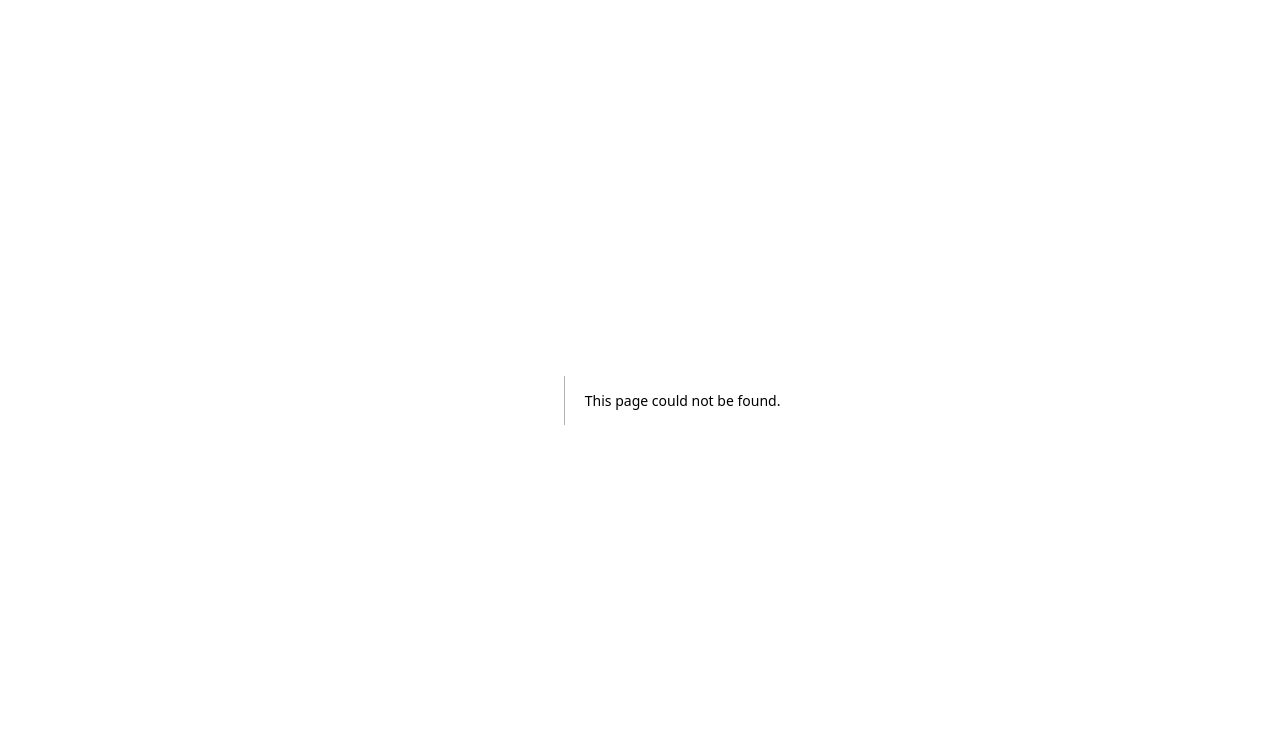
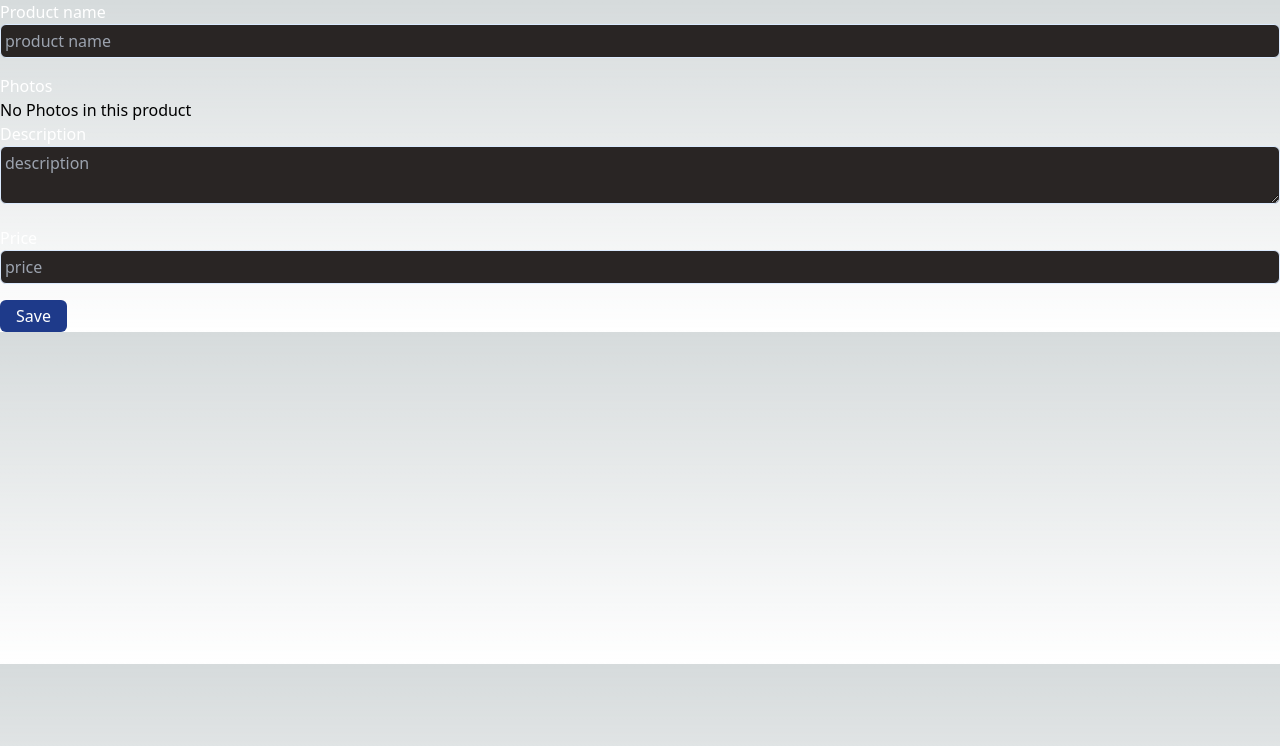
Before and after one commit to ChristopherCastro69/Ecommerce_Dashboard_NextJs, a Next.js app: page /components/ProductForm in a window 1280 px wide. Before the commit this address had no page. Shown: the top 746 px of the page. Built offline with nearby package versions, Linux system fonts and the light colour scheme.

Commit message:
completed the CRUD methods

```diff
--- a/src/models/Product.js
+++ b/src/pages/api/models/Product.js
@@ -1,4 +1,4 @@
-import {model, Schema} from "mongoose";
+import {model, Schema, models} from "mongoose";
 
 const ProductSchema = new Schema({
     title: {type: String, required: true},
@@ -6,4 +6,4 @@ const ProductSchema = new Schema({
     price: {type: Number, required: true},
 });
 
-export const Product = model('Product', ProductSchema);
+export const Product = models.Product || model('Product', ProductSchema);
--- a/src/pages/api/products.js
+++ b/src/pages/api/products.js
@@ -1,12 +1,25 @@
 
 import { mongooseConnect } from "@/lib/mongoose";
-import {Product} from "@/models/Product";
+import {Product} from "@/pages/api/models/Product";
 
 //Main product from Mongo DB
 export default async function handle(req, res){
     // res.json(req.method);
     const {method} = req;
     await mongooseConnect();
+
+    //Read
+    if(method === 'GET'){
+        // if naay id
+        if(req.query?.id){
+            res.json(await Product.findOne({_id:req.query.id}));
+        } else{
+            res.json(await Product.find());
+        }
+
+    }
+
+    //Create
     if(method === 'POST'){
         const {title, description, price} = req.body;
 
@@ -15,4 +28,19 @@ export default async function handle(req, res){
         })
         res.json(productDoc);
     }
+
+    //Update
+    if(method === 'PUT'){
+        const {title, description, price, _id} = req.body;
+        await Product.updateOne({_id}, {title, description, price});
+        res.json(true);
+    }
+
+    //Delete
+    if(method === 'DELETE'){
+        if(req.query?.id){
+            await Product.deleteOne({_id:req.query?.id});
+            res.json(true);
+        }
+    }
 }
--- /dev/null
+++ b/src/pages/components/ProductForm.js
@@ -0,0 +1,87 @@
+import { useState } from "react";
+
+import axios from "axios";
+import { useRouter } from "next/router";
+
+export default function ProductForm({
+    _id,
+    title: existingTitle,
+    description: existingDescription,
+    price: existingPrice,
+    images,
+}){
+
+    const [title, setTitle] = useState(existingTitle || '');
+    const [description, setDescription] = useState(existingDescription || '');
+    const [price, setPrice] = useState(existingPrice || '');
+    const [goToProducts, setGoToProducts] = useState(false);
+    const router = useRouter();
+
+    // for database axios
+    async function saveProduct(ev){
+        ev.preventDefault();
+        // if there is an id for the product
+        const data = {title, description, price};
+        if(_id){
+            //update
+
+            await axios.put('/api/products', {...data,_id});
+
+        }else{
+            //create
+
+            await axios.post('/api/products', data);
+
+        }
+        setGoToProducts(true);
+
+    }
+        if(goToProducts){
+            router.push('/products');
+        }
+    return (
+
+            <form onSubmit={saveProduct}>
+
+                <label>Product name</label>
+                <input
+                type="text"
+                placeholder="product name"
+                value ={title}
+                onChange = {ev => setTitle(ev.target.value)}/>
+
+            <label>
+                Photos
+            </label>
+            <div>
+                   {!images?.length && (
+                    <div>
+                        No Photos in this product
+                    </div>
+                )}
+            </div>
+
+
+                <label>Description</label>
+                <textarea
+                placeholder="description"
+                value={description}
+                onChange={ev => setDescription(ev.target.value)}
+                />
+
+
+                <label>Price</label>
+                <input
+                type="number"
+                placeholder="price"
+                value={price}
+                onChange={ev => setPrice(ev.target.value)}
+                />
+
+                <button type="Submit"
+                    className="btn-primary">Save
+                </button>
+            </form>
+
+    )
+}
--- a/src/pages/products.js
+++ b/src/pages/products.js
@@ -1,13 +1,56 @@
 import Link from "next/link";
 import Layout from "./components/Layout";
+import { useEffect, useState } from "react";
+import axios from "axios";
 
 export default function Products(){
+    const [products, setProducts] = useState([]);
+    useEffect(() => {
+        axios.get('/api/products').then(
+            response => {
+                setProducts(response.data);
+            }
+        )
+    },[]);
+
     return(
         <Layout>
             <Link className="bg-blue-800 py-1 px-2 rounded-md" href={'/products/new'}>
                 Add new products
             </Link>
+        <table className="basic mt-4">
+            <thead>
+                <tr>
+                    <td>Product name</td>
+                    <td></td>
+                </tr>
+            </thead>
+            <tbody>
+                {products.map(product => (
+                    <tr key={product._id}>
+                        <td>{product.title}</td>
+                        <td>
+                            <Link href={'/products/edit/' + product._id}>
+                            <svg xmlns="http://www.w3.org/2000/svg" fill="none" viewBox="0 0 24 24" strokeWidth={1.5} stroke="currentColor" className="w-4 h-4">
+                            <path strokeLinecap="round" strokeLinejoin="round" d="M16.862 4.487l1.687-1.688a1.875 1.875 0 112.652 2.652L10.582 16.07a4.5 4.5 0 01-1.897 1.13L6 18l.8-2.685a4.5 4.5 0 011.13-1.897l8.932-8.931zm0 0L19.5 7.125M18 14v4.75A2.25 2.25 0 0115.75 21H5.25A2.25 2.25 0 013 18.75V8.25A2.25 2.25 0 015.25 6H10" />
+                            </svg>
 
+                                Edit
+                            </Link>
+
+
+                            <Link href={'/products/delete/' +product._id}>
+
+                            <svg xmlns="http://www.w3.org/2000/svg" fill="none" viewBox="0 0 24 24" strokeWidth={1.5} stroke="currentColor" className="w-4 h-4">
+                            <path strokeLinecap="round" strokeLinejoin="round" d="M14.74 9l-.346 9m-4.788 0L9.26 9m9.968-3.21c.342.052.682.107 1.022.166m-1.022-.165L18.16 19.673a2.25 2.25 0 01-2.244 2.077H8.084a2.25 2.25 0 01-2.244-2.077L4.772 5.79m14.456 0a48.108 48.108 0 00-3.478-.397m-12 .562c.34-.059.68-.114 1.022-.165m0 0a48.11 48.11 0 013.478-.397m7.5 0v-.916c0-1.18-.91-2.164-2.09-2.201a51.964 51.964 0 00-3.32 0c-1.18.037-2.09 1.022-2.09 2.201v.916m7.5 0a48.667 48.667 0 00-7.5 0" />
+                            </svg>
+                            Delete
+                            </Link>
+                        </td>
+                    </tr>
+                ))}
+            </tbody>
+        </table>
         </Layout>
     )
 }
--- /dev/null
+++ b/src/pages/products/delete/[...id].js
@@ -0,0 +1,47 @@
+import Layout from "@/pages/components/Layout";
+import { useRouter } from "next/router";
+import { useEffect, useState } from "react";
+import axios from "axios";
+
+export default function DeleteProductPage(){
+    const router = useRouter();
+    const {id} = router.query;
+    const [productInfo, setProductInfo] = useState();
+    useEffect(() => {
+        if(!id){
+            return;
+        }
+        axios.get('/api/products?id='+id).then(response => {
+            setProductInfo(response.data);
+        });
+    },[id])
+
+    //functions
+    function goBack(){
+        router.push('/products');
+    }
+
+    async function deleteProduct(){
+        await axios.delete('/api/products?id='+id);
+        goBack();
+    }
+
+    return(
+        <Layout>
+            <h1 className="text-center">
+            Are you sure you want to delete product
+            &nbsp; "{productInfo?.title}"?
+            </h1>
+
+            <div className="flex gap-2 justify-center">
+                <button className="btn-red"
+                onClick={deleteProduct}>Yes</button>
+
+                <button className="btn-default"
+                onClick={goBack}>No</button>
+
+            </div>
+
+        </Layout>
+    )
+}
--- /dev/null
+++ b/src/pages/products/edit/[...id].js
@@ -0,0 +1,30 @@
+import Layout from "@/pages/components/Layout"
+import { useRouter } from "next/router";
+import { useEffect, useState } from "react";
+import axios from "axios";
+import ProductForm from "@/pages/components/ProductForm";
+
+export default function EditProductPage() {
+    const [productInfo, setProductInfo] = useState(null);
+    const router = useRouter();
+    const{id} = router.query;
+    useEffect(() => {
+        if(!id){
+            return;
+        }
+        axios.get('/api/products?id=' +id).then(response => {
+            setProductInfo(response.data);
+        })
+    }, [id]);
+    console.log({router});
+
+    return (
+        <Layout>
+            <h1>Edit Product</h1>
+            {productInfo && (
+                <ProductForm {...productInfo} />
+            )}
+
+        </Layout>
+    );
+}
--- a/src/pages/products/new.js
+++ b/src/pages/products/new.js
@@ -1,54 +1,12 @@
-import { useState } from "react";
+
 import Layout from "../components/Layout";
-import axios from "axios";
+import ProductForm from "../components/ProductForm";
 
 export default function NewProduct() {
-    const [title, setTitle] = useState('');
-    const [description, setDescription] = useState('');
-    const [price, setPrice] = useState('');
-
-    // for database axios
-    async function createProduct(ev){
-        ev.preventDefault();
-        const data = {title, description, price};
-        await axios.post('/api/products', data)
-    }
-
-    return (
-        <Layout>
-            <form onSubmit={createProduct}>
-                <h1>New Product</h1>
-                <label>Product name</label>
-                <input
-                type="text"
-                placeholder="product name"
-                value ={title}
-                onChange = {ev => setTitle(ev.target.value)}/>
-
-
-                <label>Description</label>
-                <textarea
-                placeholder="description"
-                value={description}
-                onChange={ev => setDescription(ev.target.value)}
-                />
-
-
-
-
-                <label>Price</label>
-                <input
-                type="number"
-                placeholder="price"
-                value={price}
-                onChange={ev => setPrice(ev.target.value)}
-                />
-
-                <button type="Submit"
-                    className="btn-primary">Save
-                </button>
-            </form>
-
-        </Layout>
-    )
+   return (
+    <Layout>
+        <h1>New Product</h1>
+        <ProductForm/>
+    </Layout>
+   )
 }
--- a/src/styles/globals.css
+++ b/src/styles/globals.css
@@ -48,3 +48,31 @@ label{
 .btn-primary{
   @apply bg-blue-900 text-white px-4 py-1 rounded-md;
 }
+
+table{
+  @apply w-full;
+}
+
+table thead tr td{
+  @apply bg-emerald-950;
+}
+
+table tr td{
+  @apply border p-1;
+}
+
+table a{
+  @apply bg-blue-900 text-sm p-1 py-1 px-2 rounded-md inline-flex gap-1 m-2 mr-1;
+}
+
+.btn-default,.btn-red{
+  @apply px-4 py-1 rounded-md
+}
+
+.btn-red{
+  @apply bg-red-800
+}
+
+.btn-default{
+  @apply bg-gray-700;
+}
```
